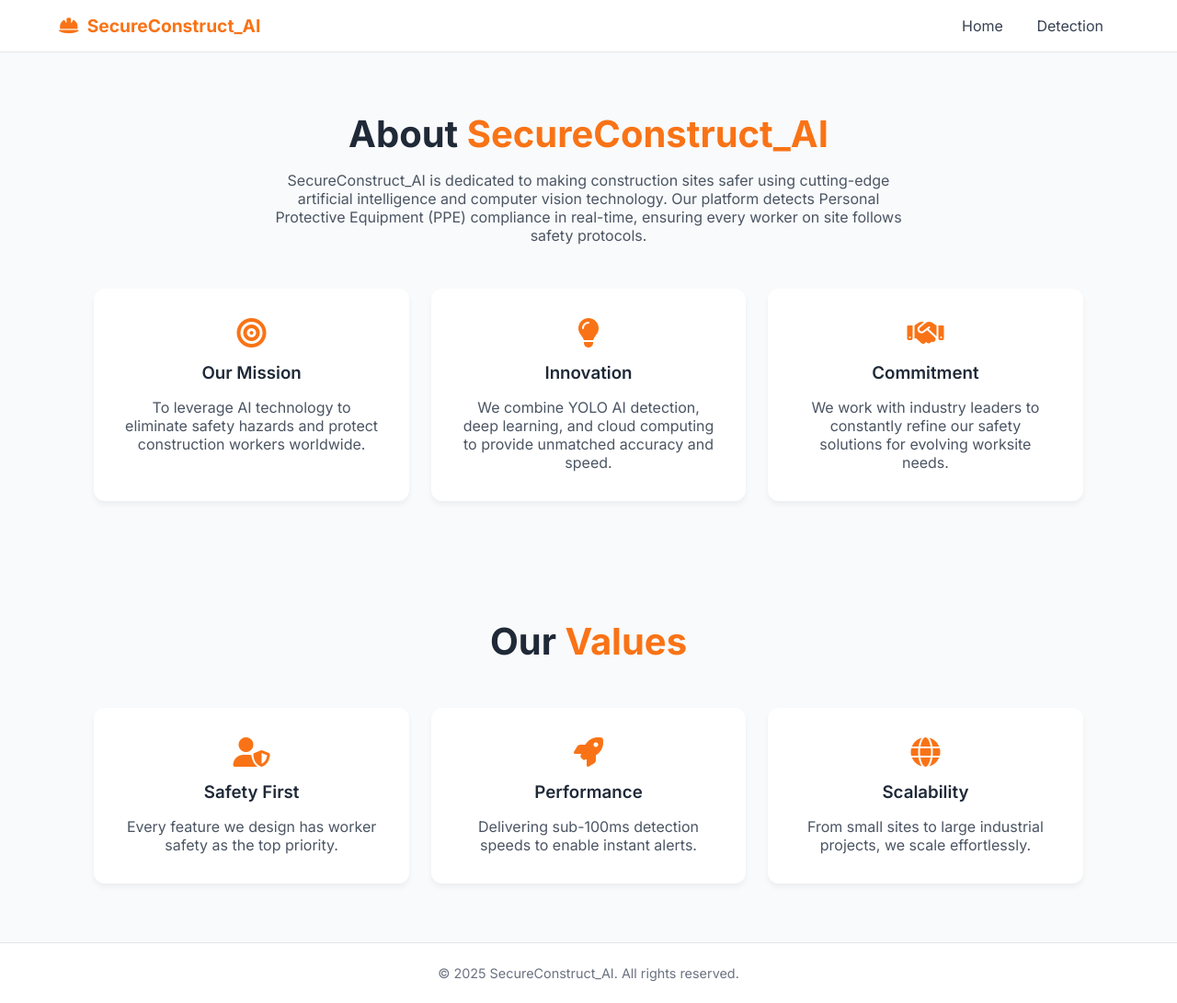
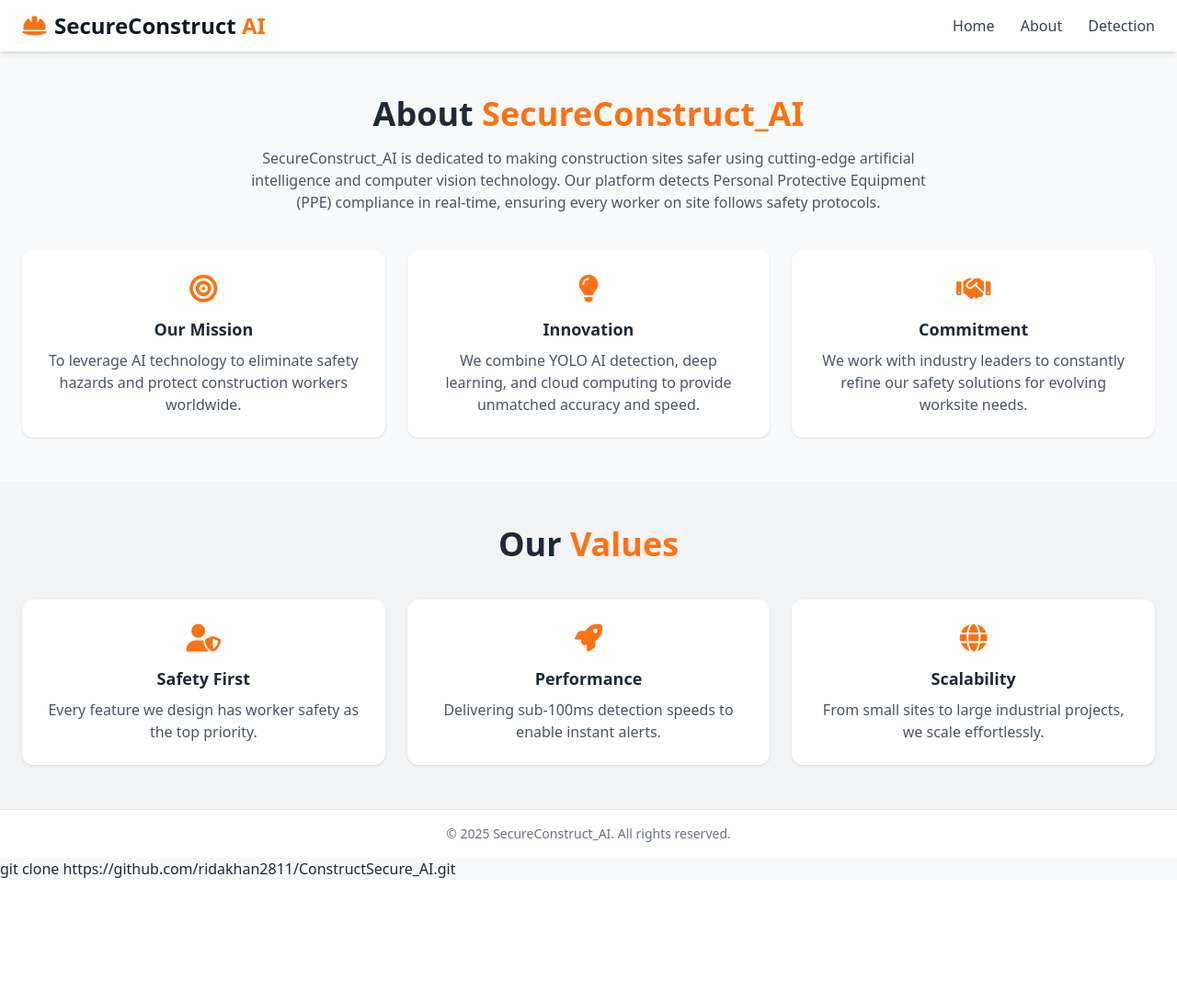
Before and after one commit to ridakhan2811/ConstructSecure_AI, a Django app: page /about/ in a window 1280 px wide. Shown: the whole page at 92% size. After the commit the page ends 955 px from the top, so only its background shows below. Run offline with Django 4.2, Linux system fonts and the light colour scheme; some libraries are stand-ins or nearby versions.

Commit message:
ui fixed

```diff
--- a/ConstructSecure_AI-main/safety_ai_monitor/monitor/templates/monitor/about.html
+++ b/ConstructSecure_AI-main/safety_ai_monitor/monitor/templates/monitor/about.html
@@ -1,173 +1,89 @@
+{% load static %}
 <!DOCTYPE html>
 <html lang="en">
 <head>
     <meta charset="UTF-8">
     <meta name="viewport" content="width=device-width, initial-scale=1.0">
     <title>About - SecureConstruct_AI</title>
+    <script src="https://cdn.tailwindcss.com"></script>
     <link rel="stylesheet" href="https://cdnjs.cloudflare.com/ajax/libs/font-awesome/6.4.0/css/all.min.css">
     <link href="https://fonts.googleapis.com/css2?family=Inter:wght@400;600;700&display=swap" rel="stylesheet">
-    <style>
-        * {
-            margin: 0;
-            padding: 0;
-            box-sizing: border-box;
-            font-family: 'Inter', sans-serif;
-        }
-        body {
-            background-color: #f9fafb;
-            color: #1f2937;
-        }
-        header {
-            background: white;
-            padding: 1rem 5%;
-            display: flex;
-            justify-content: space-between;
-            align-items: center;
-            border-bottom: 1px solid #e5e7eb;
-        }
-        header .logo {
-            display: flex;
-            align-items: center;
-            font-weight: 700;
-            color: #f97316;
-            font-size: 1.2rem;
-        }
-        header nav a {
-            margin: 0 1rem;
-            text-decoration: none;
-            color: #374151;
-            font-weight: 500;
-        }
-        header nav a:hover {
-            color: #f97316;
-        }
-        .btn-primary {
-            background: #f97316;
-            color: white;
-            padding: 0.5rem 1rem;
-            border-radius: 6px;
-            text-decoration: none;
-            font-weight: 600;
-        }
-        .btn-primary:hover {
-            background: #ea580c;
-        }
-        section {
-            padding: 4rem 8%;
-            text-align: center;
-        }
-        h1 {
-            font-size: 2.5rem;
-            font-weight: 700;
-        }
-        h1 span {
-            color: #f97316;
-        }
-        p {
-            margin-top: 1rem;
-            font-size: 1rem;
-            color: #4b5563;
-            max-width: 700px;
-            margin-left: auto;
-            margin-right: auto;
-        }
-        .card-container {
-            margin-top: 3rem;
-            display: grid;
-            grid-template-columns: repeat(auto-fit, minmax(250px, 1fr));
-            gap: 1.5rem;
-        }
-        .card {
-            background: white;
-            padding: 2rem;
-            border-radius: 12px;
-            box-shadow: 0 4px 6px rgba(0,0,0,0.05);
-            transition: transform 0.2s ease;
-        }
-        .card:hover {
-            transform: translateY(-5px);
-        }
-        .card i {
-            font-size: 2rem;
-            color: #f97316;
-            margin-bottom: 1rem;
-        }
-        .card h3 {
-            font-weight: 600;
-            margin-bottom: 0.5rem;
-        }
-        footer {
-            background: white;
-            padding: 1.5rem 5%;
-            text-align: center;
-            font-size: 0.9rem;
-            color: #6b7280;
-            border-top: 1px solid #e5e7eb;
-        }
-    </style>
 </head>
-<body>
-    <header>
-        <div class="logo"><i class="fa-solid fa-helmet-safety"></i>&nbsp; SecureConstruct_AI</div>
-        <nav>
-            <a href="{% url 'index' %}">Home</a>
-            <a href="{% url 'detection' %}">Detection</a>
+<body class="bg-gray-50 text-gray-800 font-inter">
 
+<!-- Navbar -->
+<nav class="bg-white shadow-md py-3">
+    <div class="container mx-auto flex justify-between items-center px-6">
+        <!-- Logo -->
+        <div class="flex items-center space-x-2 text-2xl font-bold text-gray-900">
+            <i class="fa-solid fa-helmet-safety text-orange-500"></i>
+            <span>SecureConstruct <span class="text-orange-500">AI</span></span>
+        </div>
+        <!-- Links -->
+        <div class="space-x-6">
+            <a href="{% url 'index' %}" class="text-gray-700 hover:text-orange-500 transition">Home</a>
+            <a href="{% url 'about' %}" class="text-gray-700 hover:text-orange-500 transition">About</a>
+            <a href="{% url 'detection' %}" class="text-gray-700 hover:text-orange-500 transition">Detection</a>
+        </div>
+    </div>
 </nav>
 
-    </header>
-
-    <section>
-        <h1>About <span>SecureConstruct_AI</span></h1>
-        <p>
+<!-- About Section -->
+<section class="px-6 py-12 text-center">
+    <h1 class="text-4xl font-bold mb-4">About <span class="text-orange-500">SecureConstruct_AI</span></h1>
+    <p class="max-w-3xl mx-auto text-gray-600">
         SecureConstruct_AI is dedicated to making construction sites safer using cutting-edge
         artificial intelligence and computer vision technology. Our platform detects Personal
         Protective Equipment (PPE) compliance in real-time, ensuring every worker on site
         follows safety protocols.
     </p>
 
-        <div class="card-container">
-            <div class="card">
-                <i class="fa-solid fa-bullseye"></i>
-                <h3>Our Mission</h3>
-                <p>To leverage AI technology to eliminate safety hazards and protect construction workers worldwide.</p>
+    <div class="grid gap-6 md:grid-cols-3 mt-10">
+        <div class="bg-white rounded-xl p-6 shadow hover:shadow-lg transition">
+            <i class="fa-solid fa-bullseye text-3xl text-orange-500 mb-3"></i>
+            <h3 class="text-lg font-semibold">Our Mission</h3>
+            <p class="text-gray-600 mt-2">To leverage AI technology to eliminate safety hazards and protect construction workers worldwide.</p>
         </div>
-            <div class="card">
-                <i class="fa-solid fa-lightbulb"></i>
-                <h3>Innovation</h3>
-                <p>We combine YOLO AI detection, deep learning, and cloud computing to provide unmatched accuracy and speed.</p>
+        <div class="bg-white rounded-xl p-6 shadow hover:shadow-lg transition">
+            <i class="fa-solid fa-lightbulb text-3xl text-orange-500 mb-3"></i>
+            <h3 class="text-lg font-semibold">Innovation</h3>
+            <p class="text-gray-600 mt-2">We combine YOLO AI detection, deep learning, and cloud computing to provide unmatched accuracy and speed.</p>
         </div>
-            <div class="card">
-                <i class="fa-solid fa-handshake"></i>
-                <h3>Commitment</h3>
-                <p>We work with industry leaders to constantly refine our safety solutions for evolving worksite needs.</p>
+        <div class="bg-white rounded-xl p-6 shadow hover:shadow-lg transition">
+            <i class="fa-solid fa-handshake text-3xl text-orange-500 mb-3"></i>
+            <h3 class="text-lg font-semibold">Commitment</h3>
+            <p class="text-gray-600 mt-2">We work with industry leaders to constantly refine our safety solutions for evolving worksite needs.</p>
         </div>
     </div>
 </section>
 
-    <section>
-        <h1>Our <span>Values</span></h1>
-        <div class="card-container">
-            <div class="card">
-                <i class="fa-solid fa-user-shield"></i>
-                <h3>Safety First</h3>
-                <p>Every feature we design has worker safety as the top priority.</p>
+<!-- Values Section -->
+<section class="px-6 py-12 text-center bg-gray-100">
+    <h1 class="text-4xl font-bold mb-4">Our <span class="text-orange-500">Values</span></h1>
+    <div class="grid gap-6 md:grid-cols-3 mt-10">
+        <div class="bg-white rounded-xl p-6 shadow hover:shadow-lg transition">
+            <i class="fa-solid fa-user-shield text-3xl text-orange-500 mb-3"></i>
+            <h3 class="text-lg font-semibold">Safety First</h3>
+            <p class="text-gray-600 mt-2">Every feature we design has worker safety as the top priority.</p>
         </div>
-            <div class="card">
-                <i class="fa-solid fa-rocket"></i>
-                <h3>Performance</h3>
-                <p>Delivering sub-100ms detection speeds to enable instant alerts.</p>
+        <div class="bg-white rounded-xl p-6 shadow hover:shadow-lg transition">
+            <i class="fa-solid fa-rocket text-3xl text-orange-500 mb-3"></i>
+            <h3 class="text-lg font-semibold">Performance</h3>
+            <p class="text-gray-600 mt-2">Delivering sub-100ms detection speeds to enable instant alerts.</p>
         </div>
-            <div class="card">
-                <i class="fa-solid fa-globe"></i>
-                <h3>Scalability</h3>
-                <p>From small sites to large industrial projects, we scale effortlessly.</p>
+        <div class="bg-white rounded-xl p-6 shadow hover:shadow-lg transition">
+            <i class="fa-solid fa-globe text-3xl text-orange-500 mb-3"></i>
+            <h3 class="text-lg font-semibold">Scalability</h3>
+            <p class="text-gray-600 mt-2">From small sites to large industrial projects, we scale effortlessly.</p>
         </div>
     </div>
 </section>
 
-    <footer>
+<!-- Footer -->
+<footer class="bg-white border-t border-gray-200 py-4 text-center text-sm text-gray-500">
     &copy; 2025 SecureConstruct_AI. All rights reserved.
 </footer>
+
 </body>
 </html>
+git clone https://github.com/ridakhan2811/ConstructSecure_AI.git
```
Also changed, not shown: ConstructSecure_AI-main/safety_ai_monitor/monitor/templates/monitor/base.html (+26 -60 lines), ConstructSecure_AI-main/safety_ai_monitor/monitor/templates/monitor/detection.html (+64 -56 lines), ConstructSecure_AI-main/safety_ai_monitor/monitor/templates/monitor/index.html (+17 -12 lines). Lines whose indentation alone changed are shown as unchanged.
